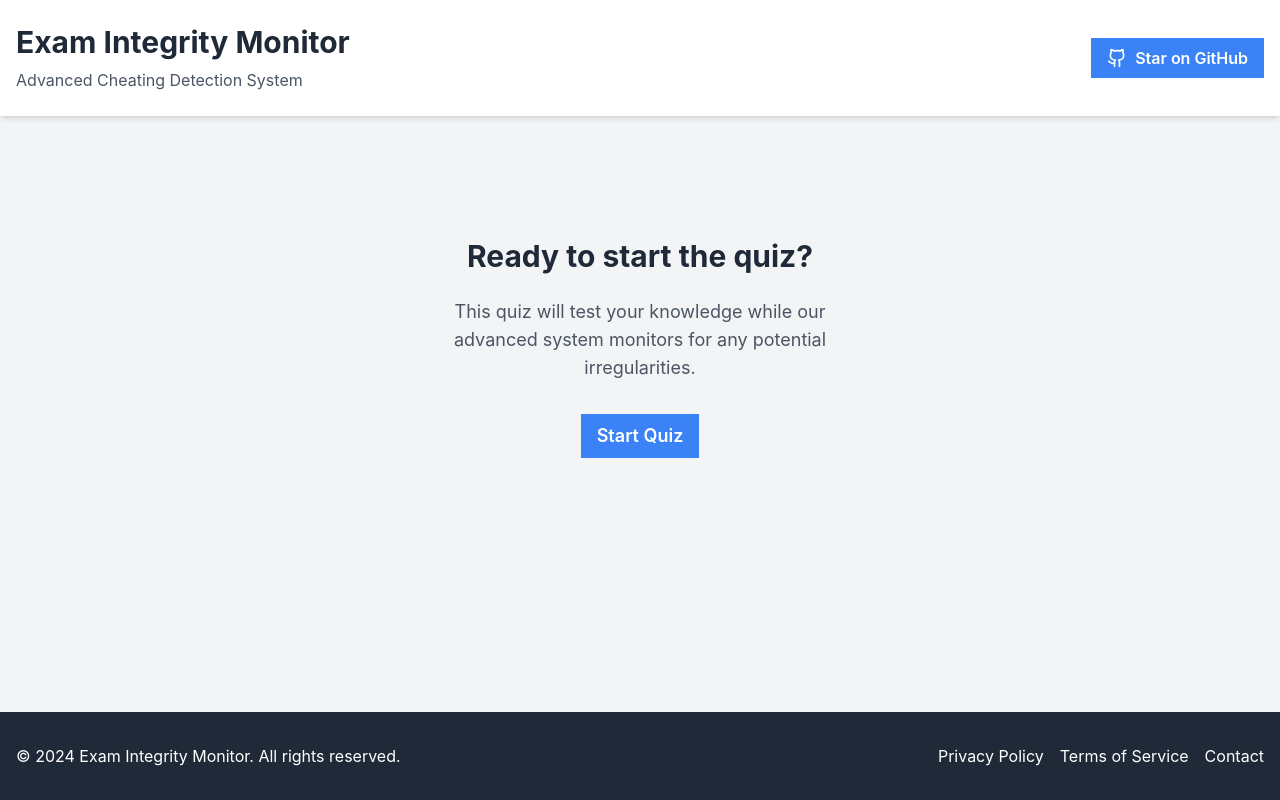
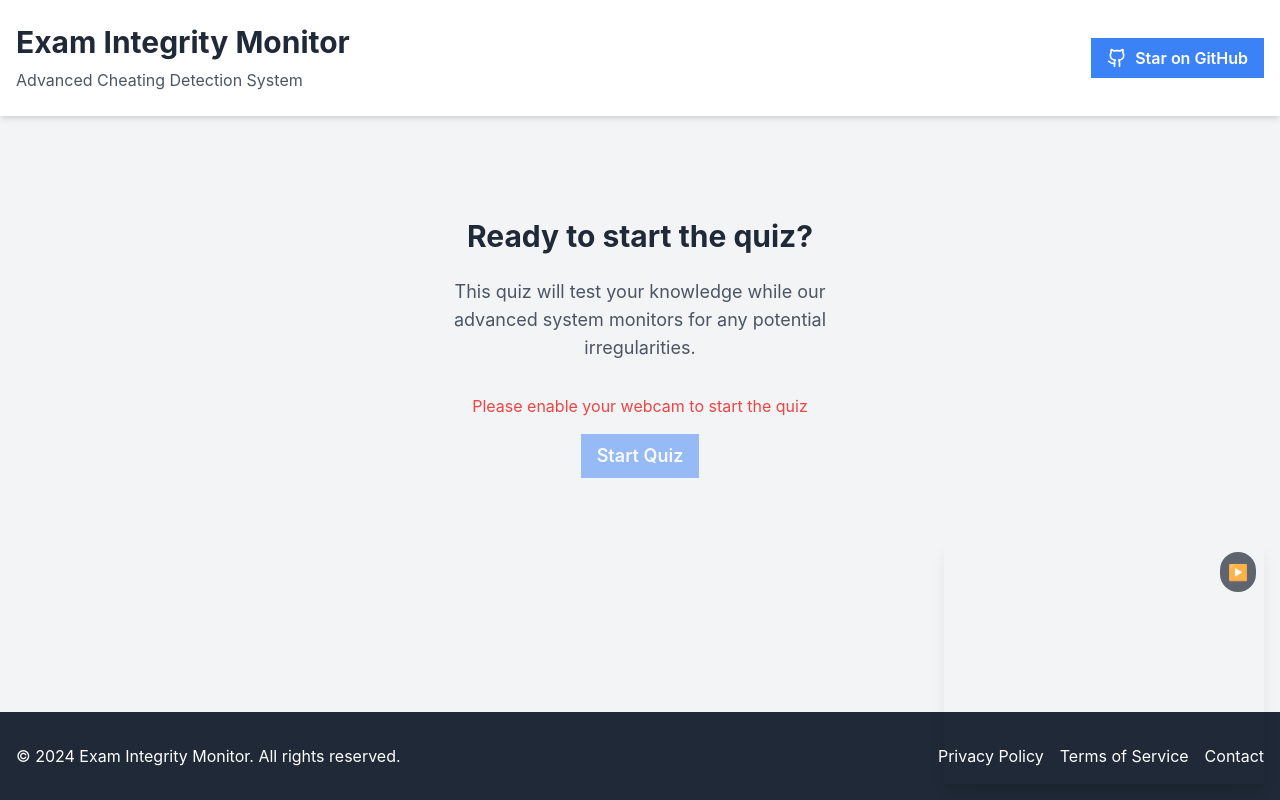
Before and after one commit to rgestudillo/cheating-detection-demo, a Next.js app in the folder client/: page / in a window 1280 px wide. Built offline with nearby package versions, Linux system fonts and the light colour scheme; no server answers.

Commit message:
added camera trial

```diff
--- a/client/app/page.tsx
+++ b/client/app/page.tsx
@@ -10,6 +10,7 @@ import FeatureTracker from '@/components/FeatureTracker'
 import FeatureDisplay from '@/components/FeatureDisplay'
 import QuizNavigation from '@/components/QuizNavigation'
 import ResultsModal from '@/components/ResultsModal'
+import WebcamComponent from '@/components/WebcamComponent'
 
 export default function Home() {
   const [quizStarted, setQuizStarted] = useState(false)
@@ -26,6 +27,7 @@ export default function Home() {
   })
   const [showResults, setShowResults] = useState(false)
   const [results, setResults] = useState<{ score: number; prediction: number } | null>(null)
+  const [isWebcamEnabled, setIsWebcamEnabled] = useState(false)
 
   const startQuiz = () => {
     setQuizStarted(true)
@@ -104,9 +106,16 @@ export default function Home() {
               <p className="text-lg text-gray-600 mb-8 max-w-md">
                 This quiz will test your knowledge while our advanced system monitors for any potential irregularities.
               </p>
+              {!isWebcamEnabled && (
+                <p className="text-red-500 mb-4">
+                  Please enable your webcam to start the quiz
+                </p>
+              )}
               <button
                 onClick={startQuiz}
-                className="btn btn-primary text-lg px-8 py-3"
+                disabled={!isWebcamEnabled}
+                className={`btn btn-primary text-lg px-8 py-3 ${!isWebcamEnabled ? 'opacity-50 cursor-not-allowed' : ''
+                  }`}
               >
                 Start Quiz
               </button>
@@ -140,6 +149,7 @@ export default function Home() {
           )}
         </div>
       </main>
+      <WebcamComponent onWebcamStatus={setIsWebcamEnabled} />
       <Footer />
     </div>
   )
--- /dev/null
+++ b/client/components/WebcamComponent.tsx
@@ -0,0 +1,62 @@
+'use client'
+
+import { useEffect, useRef, useState } from 'react'
+
+const WebcamComponent = ({ onWebcamStatus }: { onWebcamStatus: (status: boolean) => void }) => {
+    const videoRef = useRef<HTMLVideoElement>(null)
+    const [isStreaming, setIsStreaming] = useState(false)
+
+    useEffect(() => {
+        startCamera()
+        return () => {
+            stopCamera()
+        }
+    }, [])
+
+    const startCamera = async () => {
+        try {
+            const stream = await navigator.mediaDevices.getUserMedia({
+                video: { width: 320, height: 240 }
+            })
+            if (videoRef.current) {
+                videoRef.current.srcObject = stream
+                setIsStreaming(true)
+                onWebcamStatus(true)
+            }
+        } catch (err) {
+            console.error("Error accessing webcam:", err)
+            onWebcamStatus(false)
+        }
+    }
+
+    const stopCamera = () => {
+        if (videoRef.current && videoRef.current.srcObject) {
+            const stream = videoRef.current.srcObject as MediaStream
+            stream.getTracks().forEach(track => track.stop())
+            setIsStreaming(false)
+            onWebcamStatus(false)
+        }
+    }
+
+    return (
+        <div className="fixed bottom-4 right-4 z-50">
+            <div className="relative">
+                <video
+                    ref={videoRef}
+                    autoPlay
+                    playsInline
+                    muted
+                    className="rounded-lg shadow-lg w-[320px] h-[240px]"
+                />
+                <button
+                    onClick={isStreaming ? stopCamera : startCamera}
+                    className="absolute top-2 right-2 bg-gray-800 text-white p-2 rounded-full opacity-70 hover:opacity-100"
+                >
+                    {isStreaming ? '⏹️' : '▶️'}
+                </button>
+            </div>
+        </div>
+    )
+}
+
+export default WebcamComponent
```
